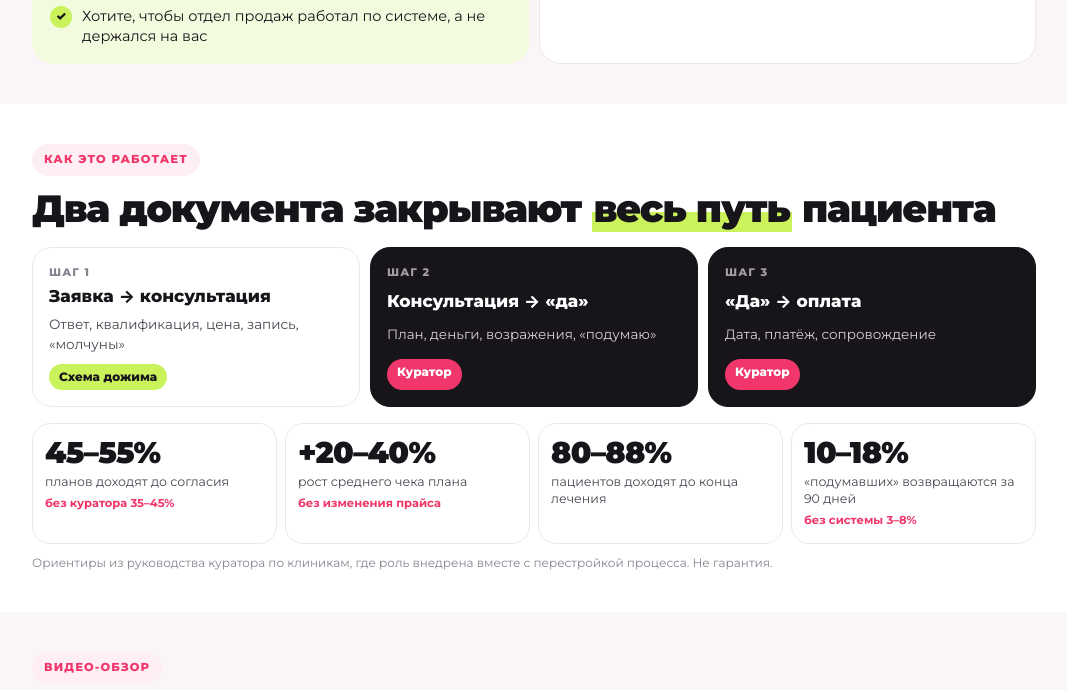
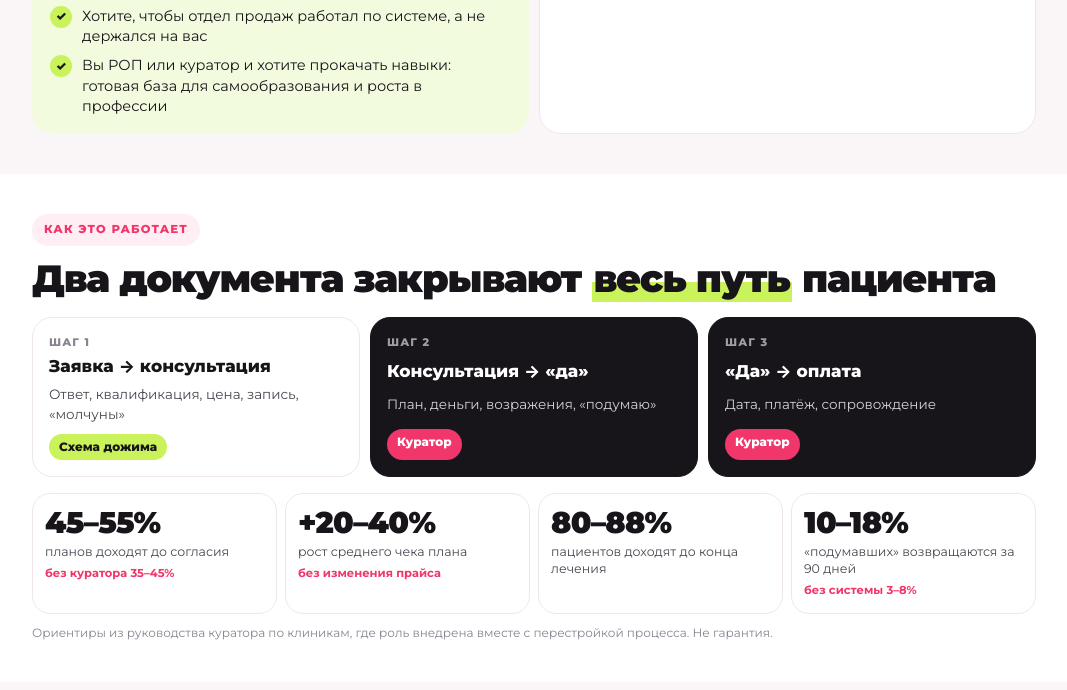
Before and after one commit to bmkagencykz-boop/shema-dozhima, a plain HTML site: page index.html in a window 1280 px wide. Shown: the part 3098-3788 px from the top of the page, without its empty margins (106-1173 px from the left). Drawn offline with Linux system fonts and the light colour scheme.

Commit message:
«Кому подойдёт»: РОП и куратор для самообразования
Co-Authored-By: Claude Opus 5.5 <noreply@anthropic.com>

```diff
--- a/index.html
+++ b/index.html
@@ -401,6 +401,7 @@ button.doc:hover{transform:translateY(-2px);box-shadow:0 16px 34px rgba(240,54,1
         <li>Заявки есть, но до оплаты доходят немногие</li>
         <li><span class="m-dent">Пациенты</span><span class="m-cosmo" hidden>Клиенты</span> уходят «подумать» после консультации и пропадают</li>
         <li>Хотите, чтобы отдел продаж работал по системе, а не держался на вас</li>
+        <li>Вы РОП или куратор и хотите прокачать навыки: готовая база для самообразования и роста в профессии</li>
       </ul></div>
       <div class="no"><h3>Не подойдёт</h3><ul>
         <li>Заявок почти нет: сначала нужен маркетинг</li>
```
